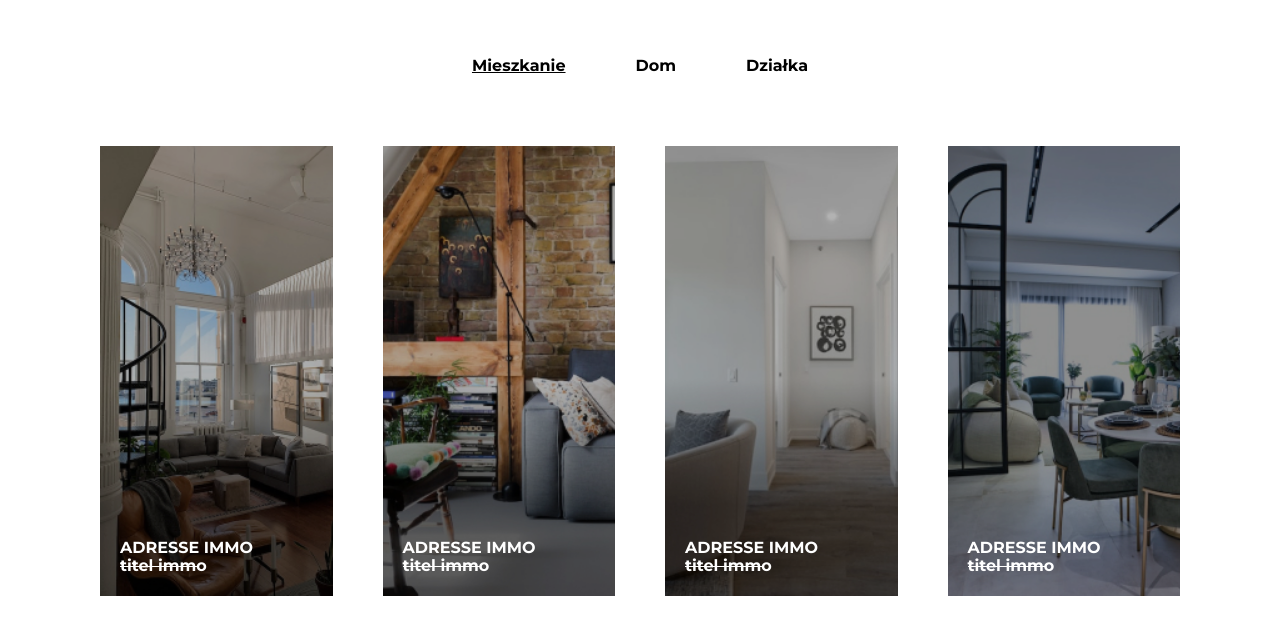
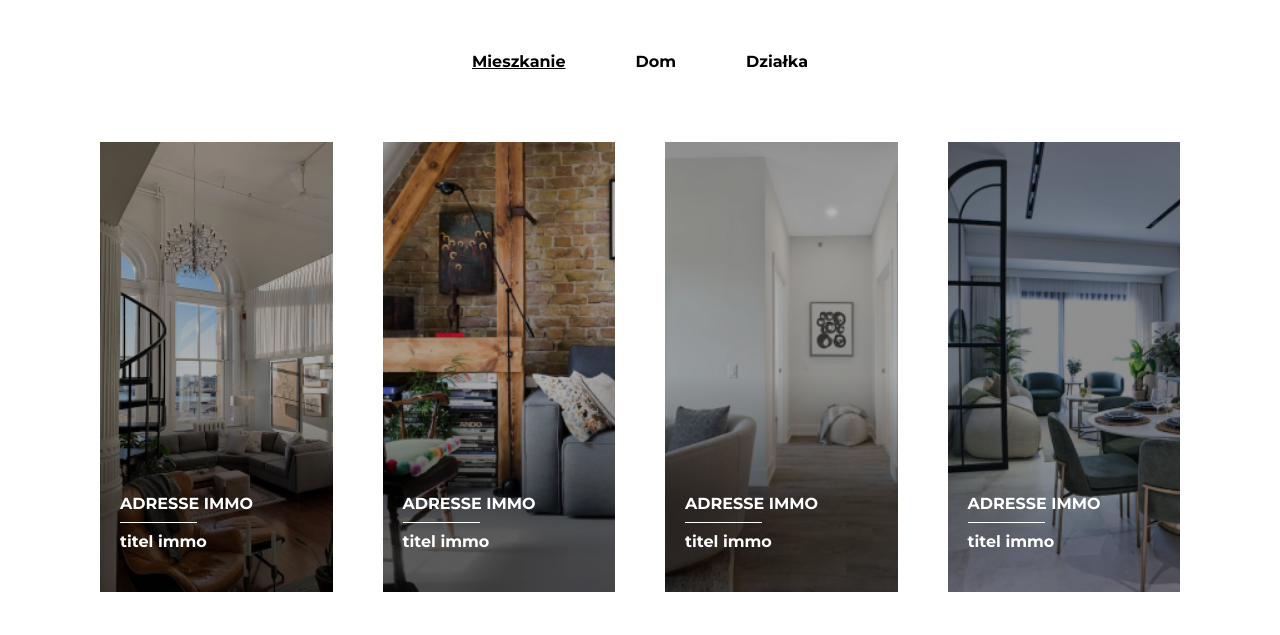
Before and after one commit to kedmar20/Immobilien-Gatsby-ContentfulCMS-Netlify, a Gatsby site: page /immobilien in a window 1280 px wide. Shown: the part 305-940 px from the top of the page. Built offline with nearby package versions, Linux system fonts and the light colour scheme; Gatsby itself is replaced by a stand-in of ours.

Commit message:
update thumnail component

```diff
--- a/src/assets/styles/pages/immobilien.styles.js
+++ b/src/assets/styles/pages/immobilien.styles.js
@@ -22,7 +22,6 @@ export const IntroSection = styled.section`
     margin-bottom: 15px;
   }
   ${StyledHeading} {
-    border: blue solid 2px;
     &::before {
       top: -15%;
     }
@@ -38,13 +37,13 @@ export const IntroSection = styled.section`
 `;
 
 export const FiltersList = styled.ul`
-  margin: 0 0 50px;
+  margin: 30px 0 50px;
   padding: 0;
   display: flex;
   flex-direction: column;
   list-style: none;
   width: 100%;
-  align-items: flex-start;
+  align-items: center;
 
   li {
     padding: 10px 0;
@@ -70,7 +69,7 @@ export const Gallery = styled.div`
   display: grid;
   grid-template-columns: 1fr;
   grid-gap: 50px;
-
+  margin-bottom: 50px;
   ${({ theme }) => theme.mq.tablet} {
     grid-template-columns: repeat(2, 1fr);
   }
--- a/src/components/Thumbnail/Thumbnail.styles.js
+++ b/src/components/Thumbnail/Thumbnail.styles.js
@@ -26,7 +26,7 @@ export const ThumbnailImage = styled.img`
 
 export const ThumbnailInfo = styled.div`
   width: 100%;
-  padding: 20px;
+  padding: 0 20px 40px;
 
   p:first-child {
     font-size: ${({ theme }) => theme.font.size.thumbnailSmall};
@@ -34,6 +34,7 @@ export const ThumbnailInfo = styled.div`
     text-transform: uppercase;
     color: white;
     position: relative;
+    margin-bottom: 20px;
   }
 
   p:first-child::after {
```
